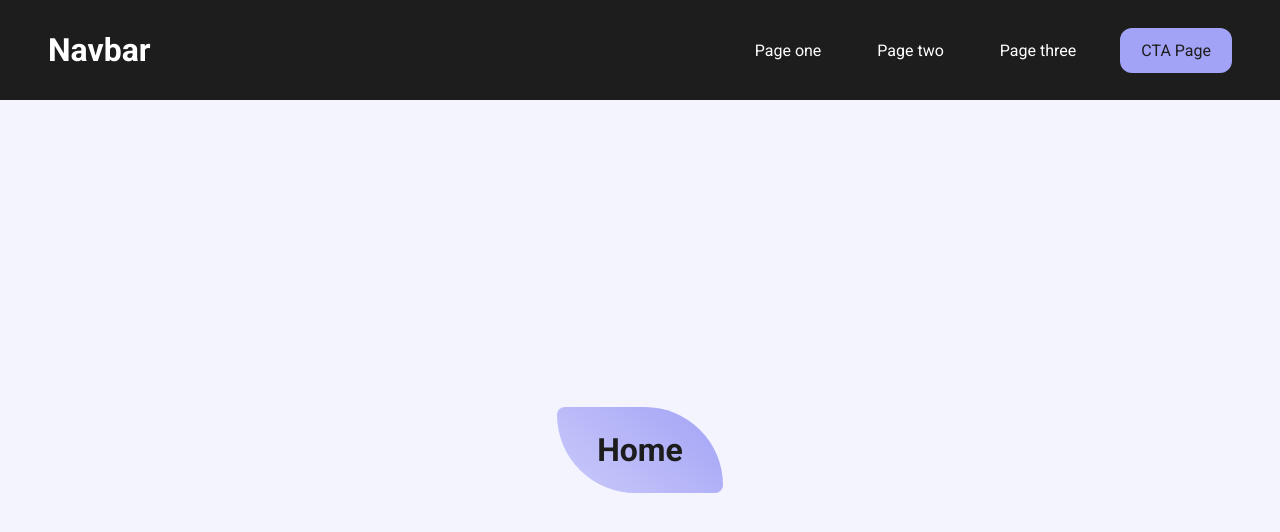
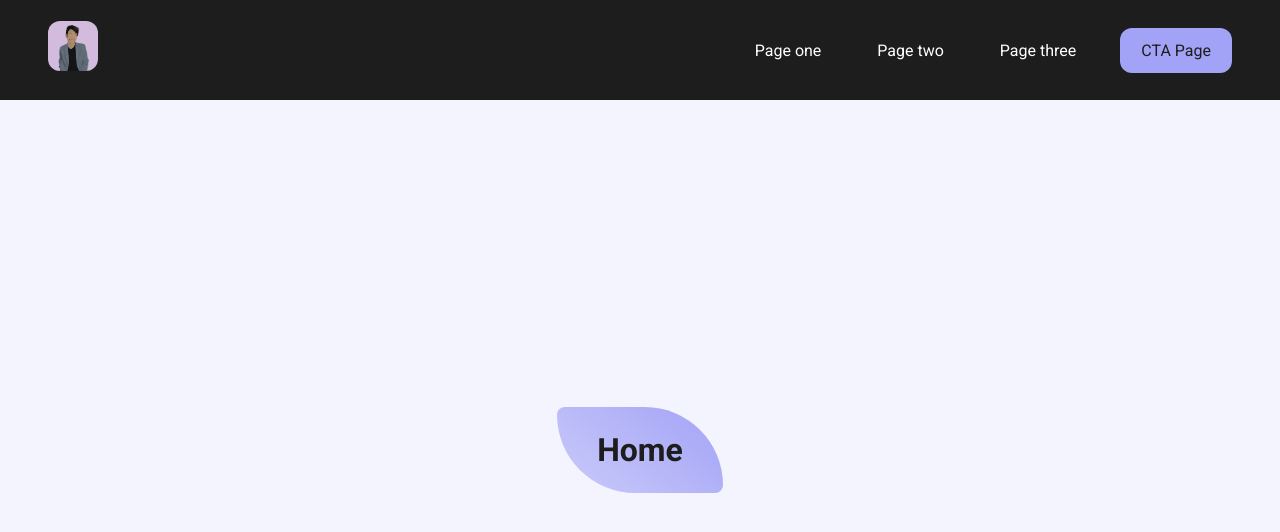
Before and after one commit to luansjourney/luandesouza.xyz-react, a React (Create React App) app: page / in a window 1280 px wide. Shown: the top 532 px of the page. Built offline with nearby package versions, Linux system fonts and the light colour scheme.

Commit message:
added favicon - modified header component

```diff
--- a/public/index.html
+++ b/public/index.html
@@ -24,20 +24,10 @@
       work correctly both with client-side routing and a non-root public URL.
       Learn how to configure a non-root public URL by running `npm run build`.
     -->
-    <title>React App</title>
+    <title>Luan de Souza</title>
   </head>
   <body>
     <noscript>You need to enable JavaScript to run this app.</noscript>
     <div id="root"></div>
-    <!--
-      This HTML file is a template.
-      If you open it directly in the browser, you will see an empty page.
-
-      You can add webfonts, meta tags, or analytics to this file.
-      The build step will place the bundled scripts into the <body> tag.
-
-      To begin the development, run `npm start` or `yarn start`.
-      To create a production bundle, use `npm run build` or `yarn build`.
-    -->
   </body>
 </html>
--- a/src/Assets/Styles/layout/_header.scss
+++ b/src/Assets/Styles/layout/_header.scss
@@ -24,7 +24,13 @@
             font-size: 2rem;
             font-weight: bold;
             text-decoration: none;
-            color: $light
+            color: $light;
+
+            img {
+                width: 50px;
+                height: 50px;
+                border-radius: $borderRadius;
+            }
         }
 
         &__nav {
--- a/src/Components/Header.js
+++ b/src/Components/Header.js
@@ -4,6 +4,7 @@ import Navbar from "./Navbar"
 //#region icons import
 import { BiMenuAltRight } from 'react-icons/bi';
 import { AiOutlineClose } from 'react-icons/ai';
+import logo from "../Assets/Images/logo.png";
 //#endregion
 //#region library imports
 import { useEffect, useState } from "react";
@@ -41,7 +42,7 @@ function Header() {
   return (
     <header className='header'>
       <div className='header__content'>
-        <Link to="/" className="header__content__logo">Navbar</Link>
+        <Link to="/" className="header__content__logo"><img src={logo} alt="logo" /></Link>
 
         <Navbar cname={`${'header__content__nav'} ${menuOpen ? 'isMenu' : ""}`} menutoggle={menuToggleHandler}/>
         <div className='header__content__toggle'>
```
Also changed, not shown: public/manifest.json, src/Assets/Images/logo.png (added), 1 other file (tests, documents, lock files or other folders).
